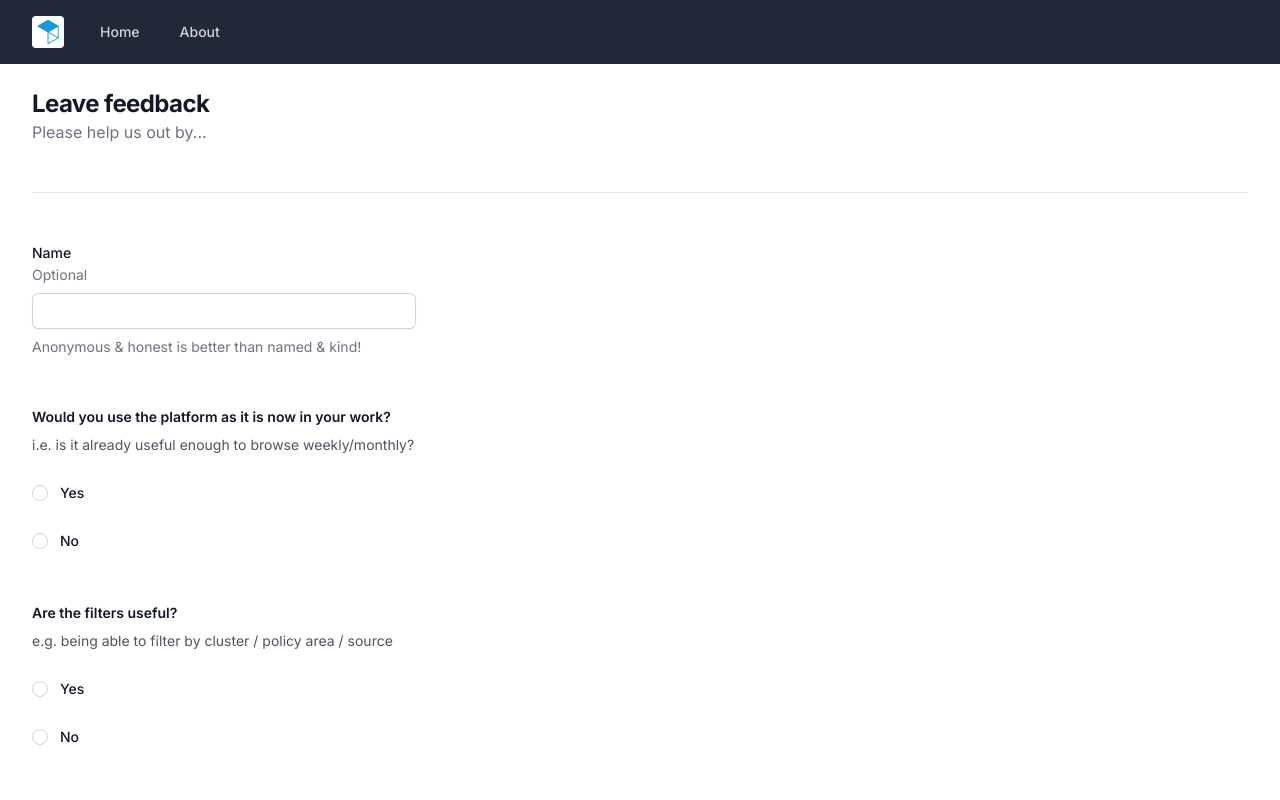
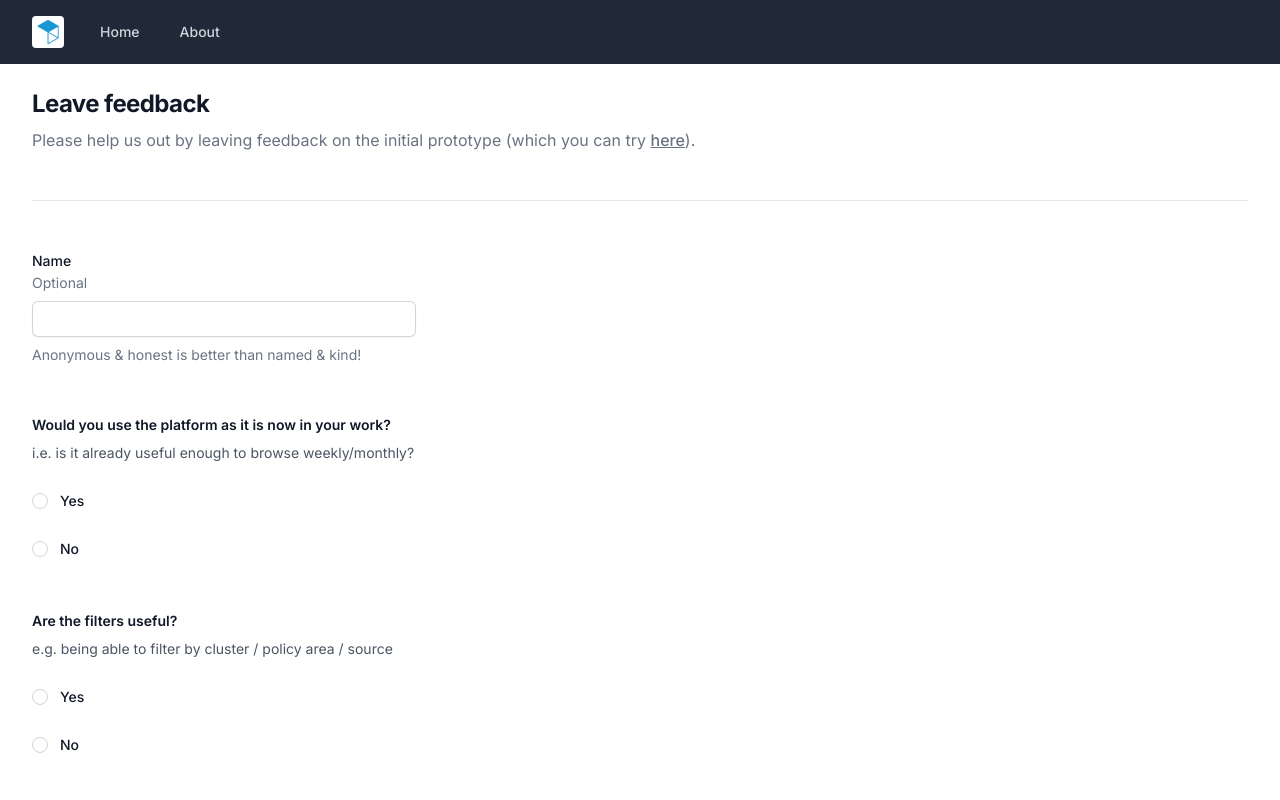
Before and after one commit to dan-kwiat/bit-cutting-edge, a Next.js app: page /feedback in a window 1280 px wide. Shown: the top 800 px of the page. Built offline with nearby package versions, Linux system fonts and the light colour scheme; what @vercel/postgres-kysely would draw is missing.

Commit message:
feat(feedback): add description

```diff
--- a/app/feedback/page.tsx
+++ b/app/feedback/page.tsx
@@ -4,6 +4,7 @@ import { useState } from "react"
 import { experimental_useFormStatus as useFormStatus } from "react-dom"
 import { useRouter } from "next/navigation"
 import Button from "@/components/button"
+import Link from "next/link"
 
 function ButtonSubmit() {
   const { pending } = useFormStatus()
@@ -214,7 +215,14 @@ export default function Page() {
         <h1 className="text-2xl font-bold tracking-tight text-gray-900">
           Leave feedback
         </h1>
-        <p className="text-gray-500">Please help us out by...</p>
+        <p className="mt-2 text-gray-500">
+          Please help us out by leaving feedback on the initial prototype (which
+          you can try{" "}
+          <Link href="/" className="underline font-medium">
+            here
+          </Link>
+          ).
+        </p>
         <Form />
       </main>
     </div>
```
